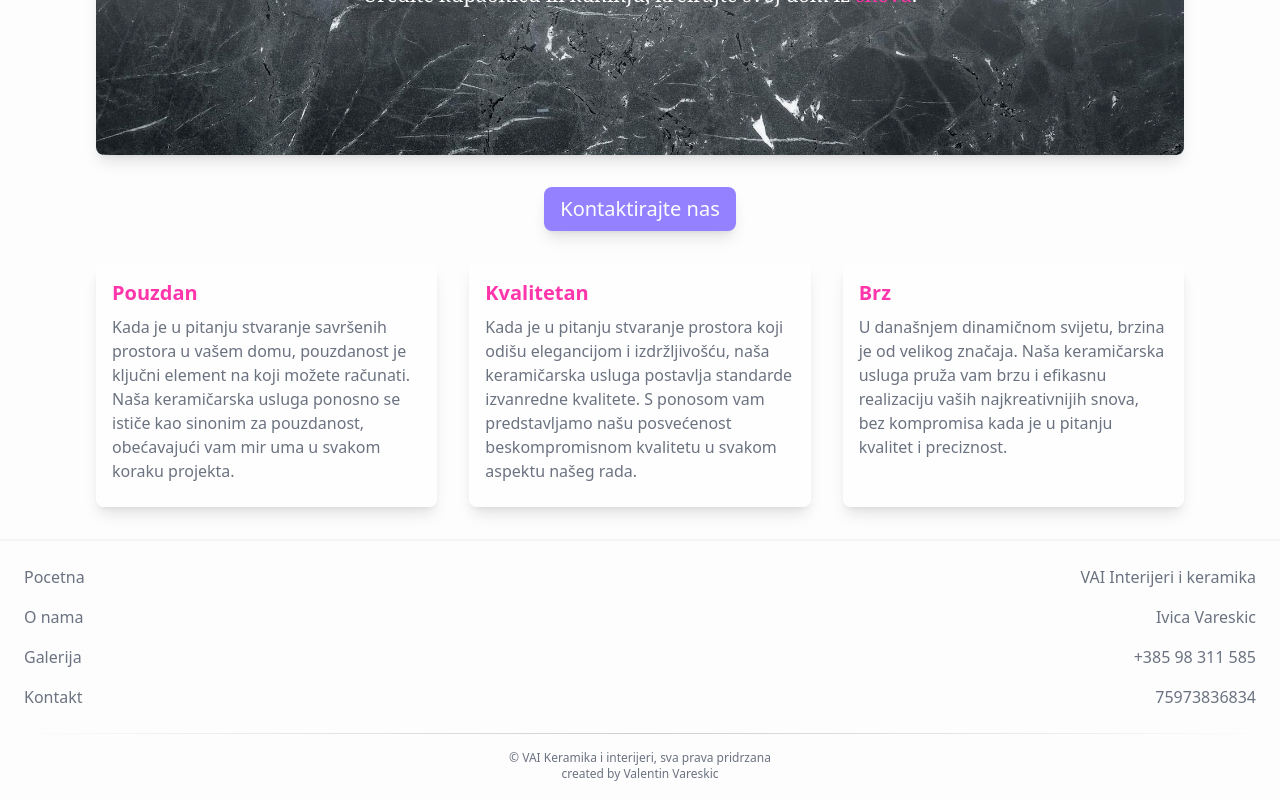
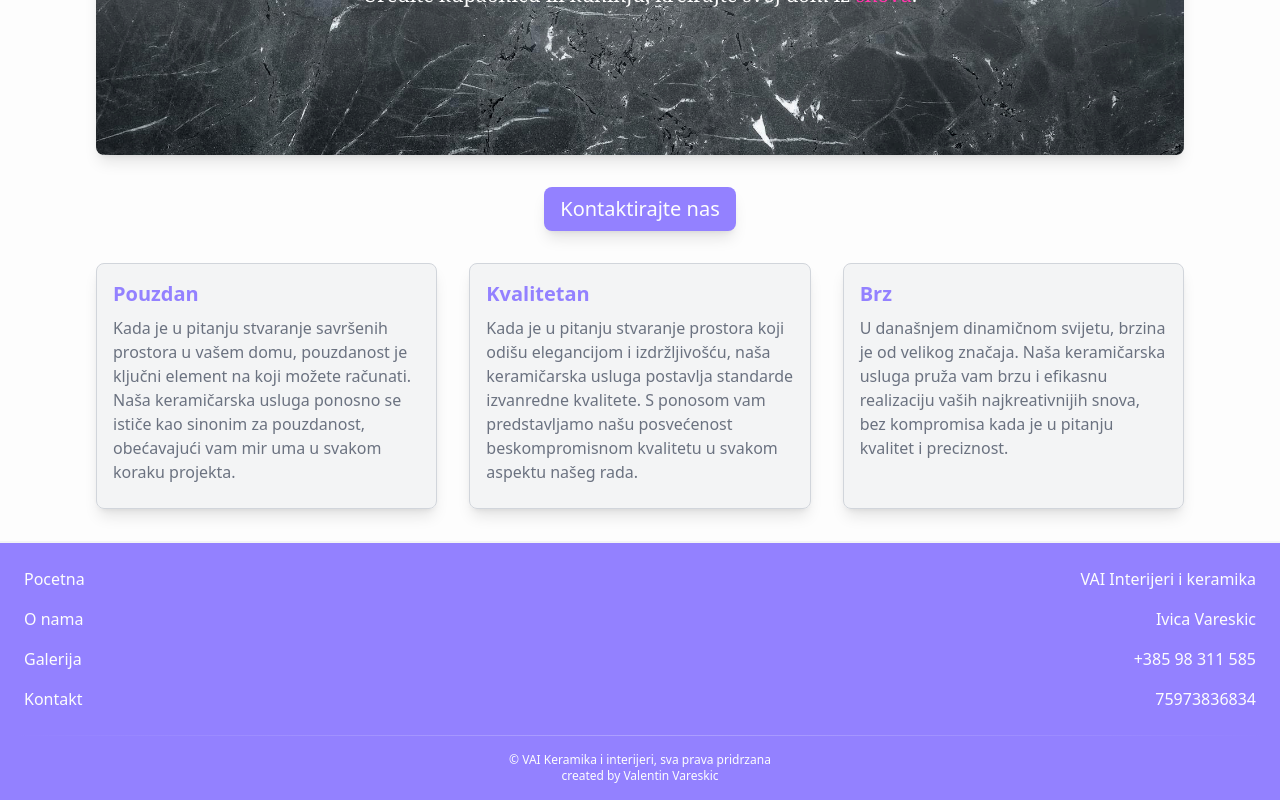
Before and after one commit to valentin994/vaikeramika, a SvelteKit app: page / in a window 1280 px wide. Shown: the part 353-1153 px from the top of the page. Built offline with nearby package versions, Linux system fonts and the light colour scheme.

Commit message:
removed some colors, updated cards

```diff
--- a/src/routes/+layout.svelte
+++ b/src/routes/+layout.svelte
@@ -27,16 +27,16 @@
         </a>
         <div class="p-4 hidden md:max-[4200px]:block text-lg">
           <ul class="flex">
-            <li class="px-2 hover:text-primary">
+            <li class="px-2 hover:text-secondary">
               <a href="/">Pocetna</a>
             </li>
-            <li class="px-2 hover:text-primary">
+            <li class="px-2 hover:text-secondary">
               <a href="/about">O nama</a>
             </li>
-            <li class="px-2 hover:text-primary">
+            <li class="px-2 hover:text-secondary">
               <a href="/gallery">Galerija</a>
             </li>
-            <li class="px-2 hover:text-primary">
+            <li class="px-2 hover:text-secondary">
               <a href="/contact">Kontakt</a>
             </li>
           </ul>
@@ -67,7 +67,7 @@
       </div>
 
     <nav
-        class={`fixed flex top-0 left-0 w-full p-10 z-10 h-screen pt-24 bg-primary text-background bg-opacity-100 transform delay-100 transition-all duration-300 ${
+        class={`fixed flex top-0 left-0 w-full p-10 z-10 h-screen pt-24 bg-secondary text-background bg-opacity-100 transform delay-100 transition-all duration-300 ${
           isMenuOpen
             ? "opacity-100 translate-x-0"
             : "opacity-0 -translate-x-full"
@@ -111,7 +111,7 @@
         <div class="flex-grow bg-background">
 		  <slot />
         </div>
-    <footer class="p-2 mt-4 border-t-2 border-gray-100 text-gray-500 text-md">
+    <footer class="p-2 mt-4 border-t-2 bg-secondary border-gray-100 text-background text-md">
         <div class="flex flex-row justify-between">
             <div class="flex flex-col p-2 text-start">
                 <a class="p-2" href="/">Pocetna</a>
@@ -126,7 +126,7 @@
                 <p class="p-2">75973836834</p>
             </div>
         </div>
-        <hr class="my-2 h-px border-t-0 bg-transparent bg-gradient-to-r from-transparent via-textcol to-transparent opacity-25" />
+        <hr class="my-2 h-px border-t-0 bg-transparent bg-gradient-to-r from-transparent via-background to-transparent opacity-25" />
         <div class="p-2 text-center">
             <p class="text-xs">© VAI Keramika i interijeri, sva prava pridrzana</p>
             <p class="text-xs">created by Valentin Vareskic</p>
--- a/src/routes/+page.svelte
+++ b/src/routes/+page.svelte
@@ -1,5 +1,5 @@
 <div class="flex flex-col justify-center bg-background">
-    <h1 class="text-primary text-2xl font-bold text-center p-4">Iskusni keramicar sa preko 20 godina iskustva</h1>
+    <h1 class="text-textcol text-2xl font-bold text-center p-4">Iskusni keramicar sa preko 20 godina iskustva</h1>
     <div class="p-4 md:px-24">
         <div class="bg-[url('/darker_home.avif')] bg-cover w-full h-56 flex flex-col align-middle justify-center rounded-lg shadow-lg md:h-80">
             <p class="text-center text-background text-xl font-thin font-serif p-4">Uredite kupaonicu ili kuhinju,
@@ -12,20 +12,20 @@
 
     <div class="md:grid md:grid-cols-3 md:auto-cols-max md:px-20">
         <div class="p-4 text-textcol flex">
-            <div class="p-4 bg-white bg-opacity-75 rounded-lg shadow-lg">
-                <h1 class="text-xl text-accent font-bold">Pouzdan</h1>
+            <div class="p-4 bg-gray-300 border border-gray-300 bg-opacity-25 rounded-lg shadow-lg">
+                <h1 class="text-xl text-secondary font-bold">Pouzdan</h1>
                 <p class="py-2 text-gray-500">Kada je u pitanju stvaranje savršenih prostora u vašem domu, pouzdanost je ključni element na koji možete računati. Naša keramičarska usluga ponosno se ističe kao sinonim za pouzdanost, obećavajući vam mir uma u svakom koraku projekta.</p>
             </div>
         </div>
         <div class="p-4 text-textcol flex">
-            <div class="p-4 bg-white bg-opacity-75 rounded-lg shadow-lg">
-                <h1 class="text-xl text-accent font-bold">Kvalitetan</h1>
+            <div class="p-4 bg-gray-300 border border-gray-300 bg-opacity-25 rounded-lg shadow-lg">
+                <h1 class="text-xl text-secondary font-bold">Kvalitetan</h1>
                 <p class="py-2 text-gray-500">Kada je u pitanju stvaranje prostora koji odišu elegancijom i izdržljivošću, naša keramičarska usluga postavlja standarde izvanredne kvalitete. S ponosom vam predstavljamo našu posvećenost beskompromisnom kvalitetu u svakom aspektu našeg rada.</p>
             </div>
         </div>
         <div class="p-4 text-textcol flex">
-            <div class="p-4 bg-white bg-opacity-75 rounded-lg shadow-lg">
-                <h1 class="text-xl text-accent font-bold">Brz</h1>
+            <div class="p-4 bg-gray-300 border border-gray-300 bg-opacity-25 rounded-lg shadow-lg">
+                <h1 class="text-xl text-secondary font-bold">Brz</h1>
                 <p class="py-2 text-gray-500">U današnjem dinamičnom svijetu, brzina je od velikog značaja. Naša keramičarska usluga pruža vam brzu i efikasnu realizaciju vaših najkreativnijih snova, bez kompromisa kada je u pitanju kvalitet i preciznost.</p>
             </div>
         </div>
```
